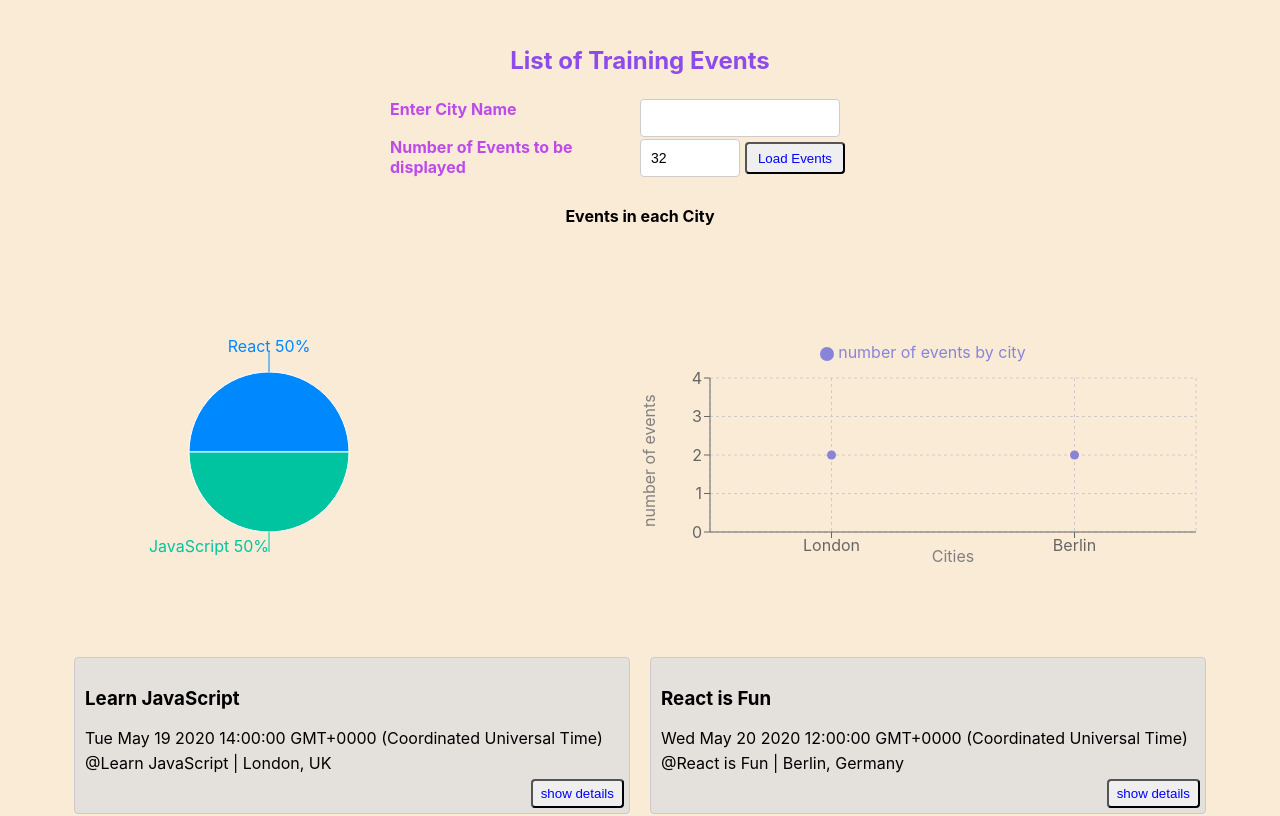
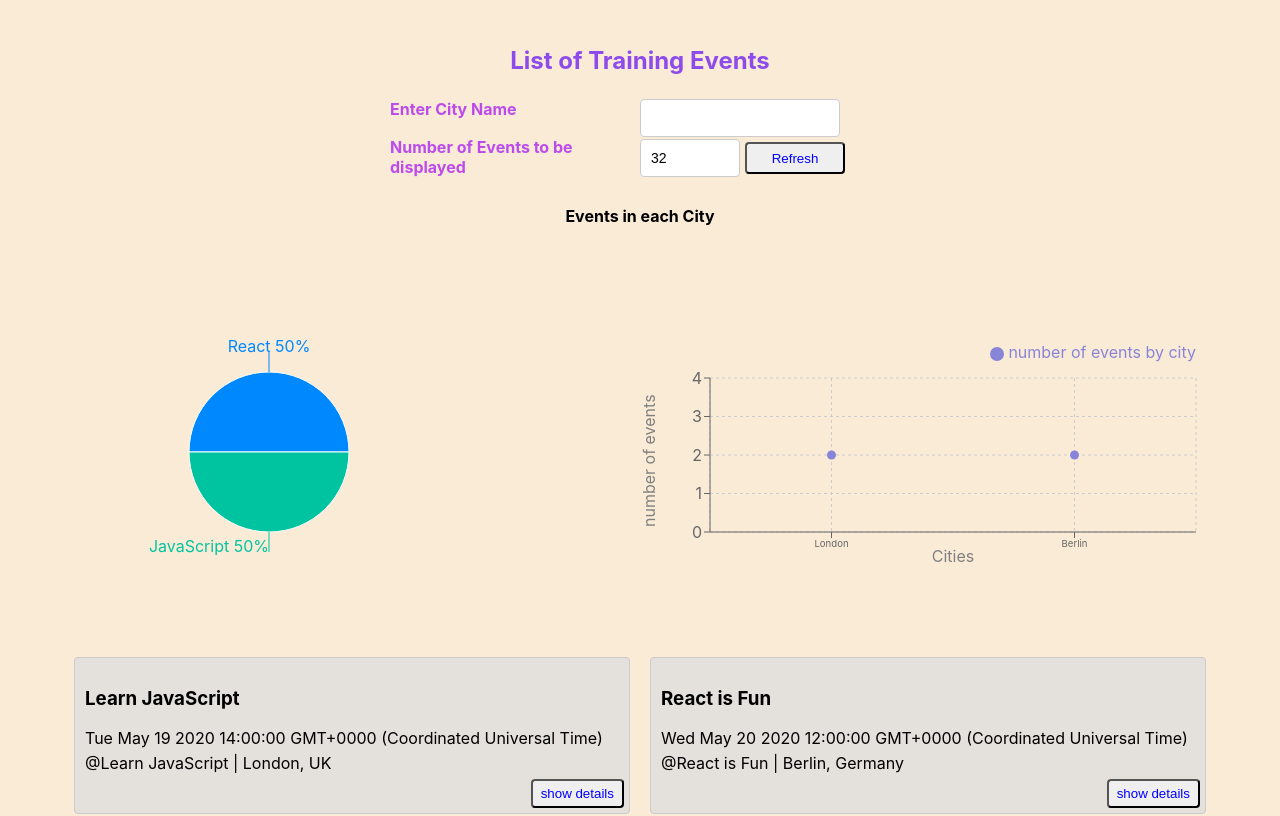
Before and after one commit to Unna27/meet, a React (Create React App) app: page / in a window 1280 px wide. Shown: the top 816 px of the page. Built offline with nearby package versions, Linux system fonts and the light colour scheme; what atatus-spa would draw is missing.

Commit message:
updated button name in Number of Events and minor style changes

```diff
--- a/src/CityScatterPlot.js
+++ b/src/CityScatterPlot.js
@@ -21,7 +21,10 @@ const CityScatterPlot = ({ locations, events }) => {
     <ResponsiveContainer height={250}>
       <ScatterChart margin={{ top: 20, right: 20, bottom: 10, left: 10 }}>
         <CartesianGrid strokeDasharray="3 3"/>
-        <XAxis type="category" dataKey="city" name="city">
+        <XAxis type="category" dataKey="city" name="city"
+            style={{
+            fontSize: '0.6rem',
+         }}>
           <Label value="Cities" offset={0} position="insideBottom" />
         </XAxis>
         <YAxis
@@ -32,7 +35,7 @@ const CityScatterPlot = ({ locations, events }) => {
           label={{value: 'number of events' , angle: -90, position: 'insideBottomLeft'}}
         />
         <Tooltip labelFormatter={() => 'Info'} cursor={{ strokeDasharray: '3 3' }} />
-        <Legend verticalAlign="top" height={36}/>
+        <Legend verticalAlign="top" align="right" height={36}/>
         <Scatter name="number of events by city" data={data} fill="#8884d8" />
       </ScatterChart>
     </ResponsiveContainer>
--- a/src/NumberOfEvents.js
+++ b/src/NumberOfEvents.js
@@ -30,7 +30,7 @@ class NumberOfEvents extends Component {
           className='eventNumber'
           defaultValue={this.props.eventCount}
         />
-        <button id = 'loadEvent' onClick={this.handleInputChanged}>Load Events</button>
+        <button id = 'loadEvent' onClick={this.handleInputChanged}>Refresh</button>
         <ErrorAlert text={this.state.errorText} />
       </div>
     );
```
